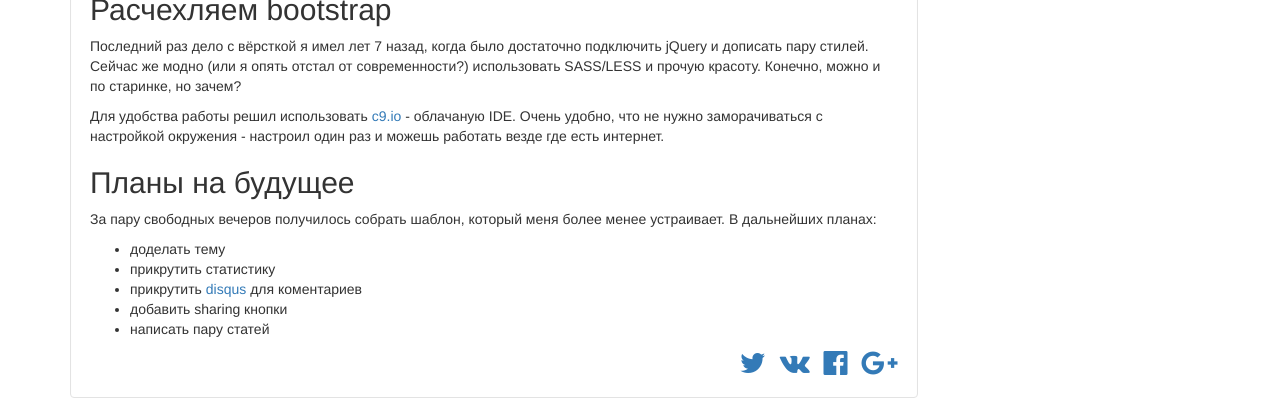
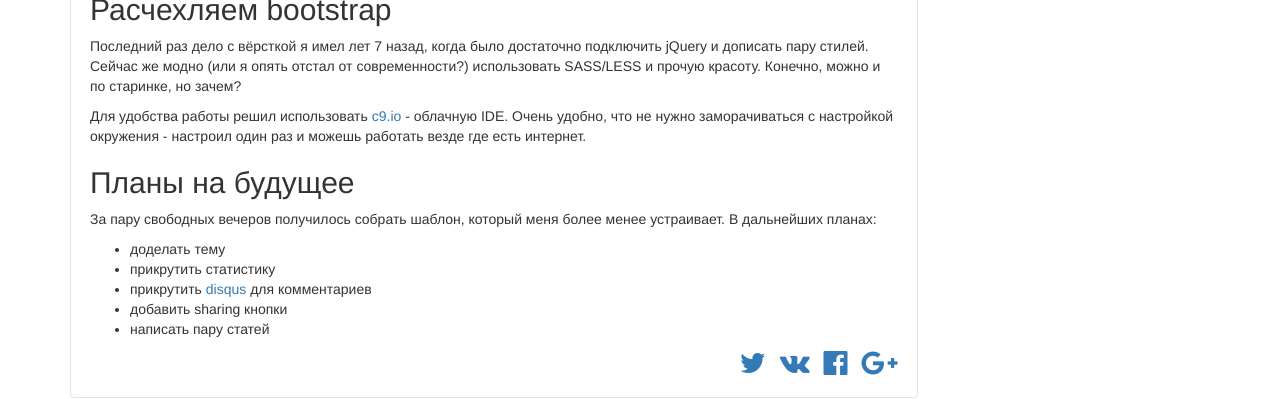
Before and after one commit to itnotes/itnotes.github.io, a Jekyll site: the page built from _posts/2015-08-11-hello-world.md, in a window 1280 px wide. Shown: the part 863-1262 px from the top of the page. Built offline with Jekyll 4.4.1, drawn with Linux system fonts in a browser that asks for light colours; nearby versions of some CDN libraries; comment, search, counter and statistics services are not loaded.

Commit message:
correct mistakes

```diff
--- a/_posts/2015-08-11-hello-world.md
+++ b/_posts/2015-08-11-hello-world.md
@@ -51,7 +51,7 @@ keywords:
 
 Последний раз дело с вёрсткой я имел лет 7 назад, когда было достаточно подключить jQuery и дописать пару стилей. Сейчас же модно (или я опять отстал от современности?) использовать SASS/LESS и прочую красоту. Конечно, можно и по старинке, но зачем?
 
-Для удобства работы решил использовать [c9.io](https://c9.io) - облачаную IDE. Очень удобно, что не нужно заморачиваться с настройкой окружения - настроил один раз и можешь работать везде где есть интернет.
+Для удобства работы решил использовать [c9.io](https://c9.io) - облачную IDE. Очень удобно, что не нужно заморачиваться с настройкой окружения - настроил один раз и можешь работать везде где есть интернет.
 
 ## Планы на будущее
 
@@ -59,6 +59,6 @@ keywords:
 
 - доделать тему
 - прикрутить статистику
-- прикрутить [disqus](https://disqus.com/) для коментариев
+- прикрутить [disqus](https://disqus.com/) для комментариев
 - добавить sharing кнопки
 - написать пару статей
```
Also changed, not shown: _posts/2018-01-09-java-cheat-sheets.md (+1 -1 lines).
